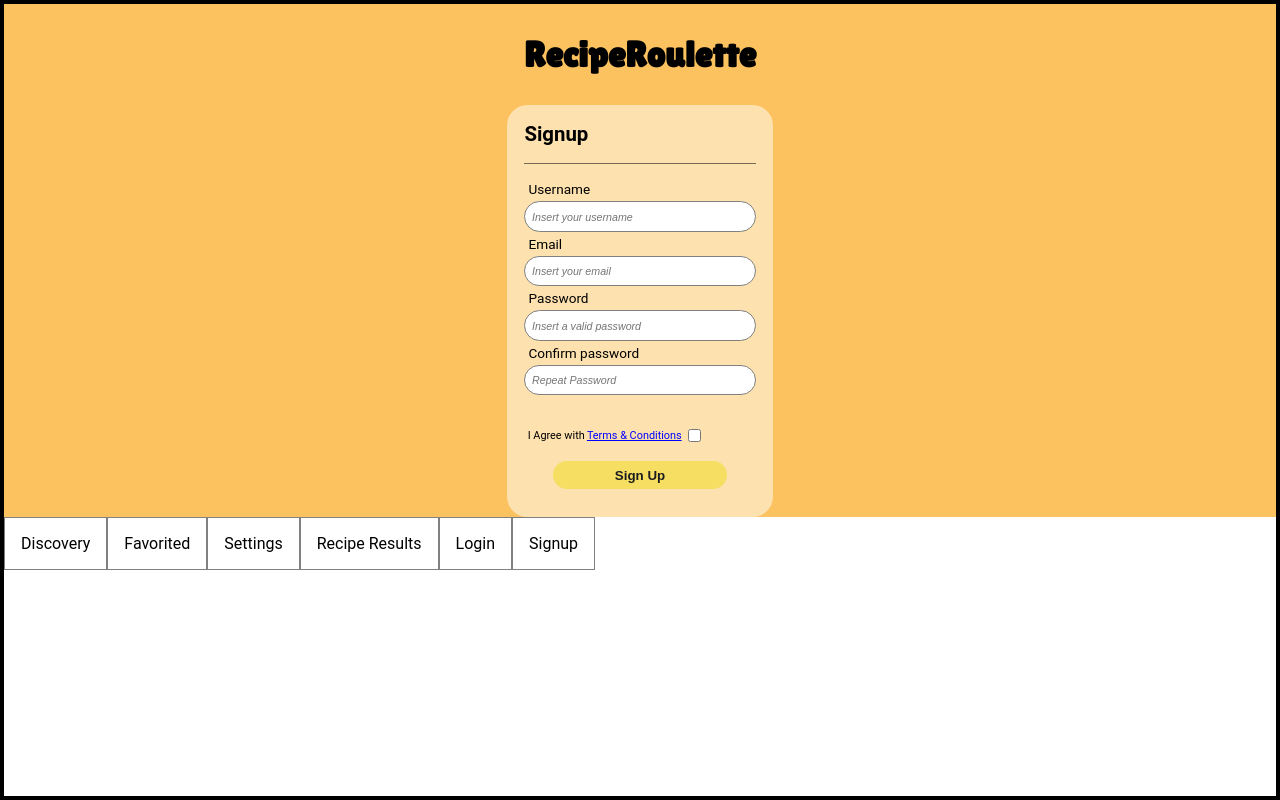
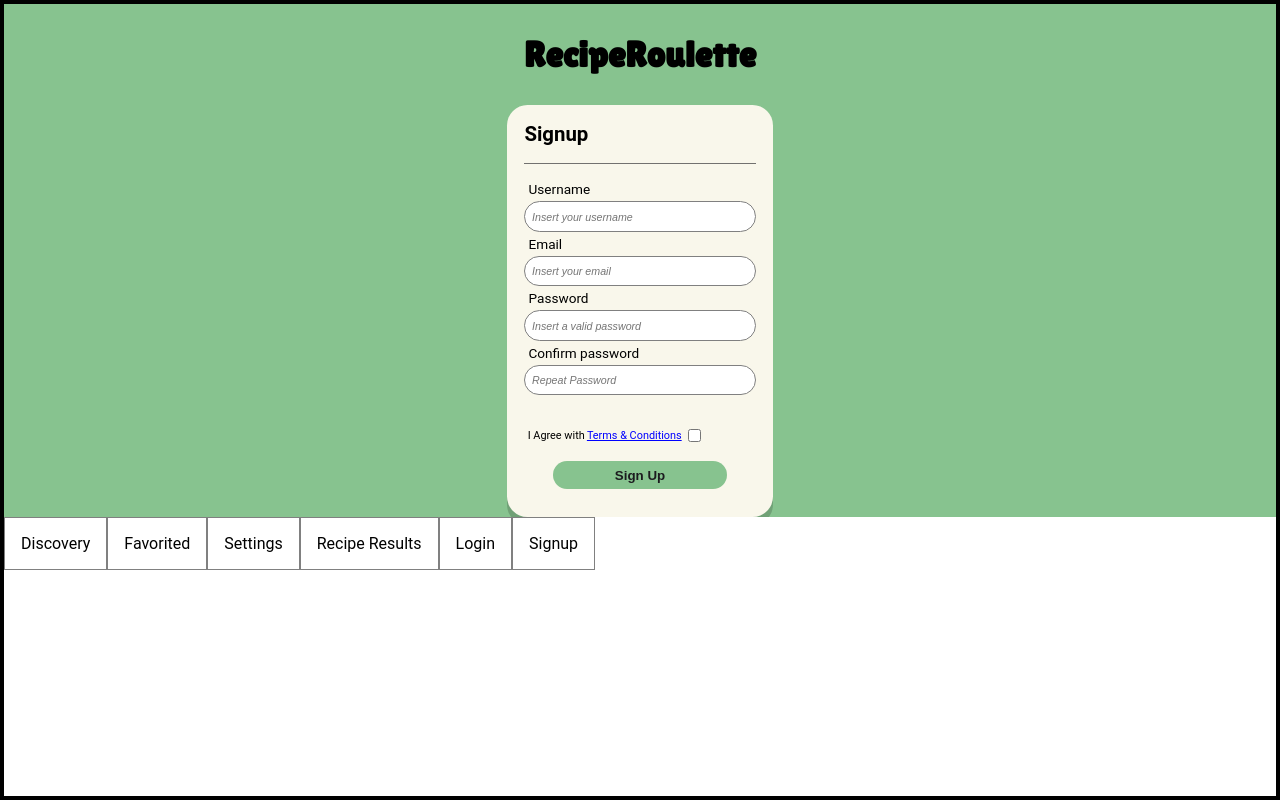
Before and after one commit to develhope/FS25-Team2-Project4, a React (Vite) app in the folder recipe-roulette.js/: page /signup in a window 1280 px wide. Built offline with nearby package versions, Linux system fonts and the light colour scheme; a web font is replaced by a local one; what react-social-login-buttons would draw is missing.

Commit message:
fix forms

```diff
--- a/recipe-roulette.js/package.json
+++ b/recipe-roulette.js/package.json
@@ -10,6 +10,11 @@
     "preview": "vite preview"
   },
   "dependencies": {
+    "@fortawesome/fontawesome-svg-core": "^6.5.2",
+    "@fortawesome/free-brands-svg-icons": "^6.5.2",
+    "@fortawesome/free-regular-svg-icons": "^6.5.2",
+    "@fortawesome/free-solid-svg-icons": "^6.5.2",
+    "@fortawesome/react-fontawesome": "^0.2.0",
     "bootstrap-icons": "^1.11.3",
     "react": "^18.2.0",
     "react-dom": "^18.2.0",
--- a/recipe-roulette.js/src/components/Social Login Buttons/GoogleLoginButton.jsx
+++ b/recipe-roulette.js/src/components/Social Login Buttons/GoogleLoginButton.jsx
@@ -1,11 +1,14 @@
 import { createButton } from "react-social-login-buttons";
 import "./styleBtns.scss"
-import 'bootstrap-icons/font/bootstrap-icons.css';
+import { FontAwesomeIcon } from '@fortawesome/react-fontawesome'
 
-
+const icon = <FontAwesomeIcon icon="fa-brands fa-google" />
 const config = {
-
+  icon: `${icon}`,
+  iconFormat: (google) => `fa fa-${google}`,
   className: "googlebtn",
+  iconSize: "8px",
+  style: { border: "none"}
 /*   style: { background: "#293e69" },
   activeStyle: { background: "#293e69" }, */
 };
--- a/recipe-roulette.js/src/components/Social Login Buttons/styleBtns.scss
+++ b/recipe-roulette.js/src/components/Social Login Buttons/styleBtns.scss
@@ -1,4 +1,3 @@
 .googlebtn {
-    background-color: transparent;
-    border: none;
+    color: black
 }
--- a/recipe-roulette.js/src/components/authentication/login/Login.jsx
+++ b/recipe-roulette.js/src/components/authentication/login/Login.jsx
@@ -6,16 +6,12 @@ import { MaterialSymbol } from "react-material-symbols";
 import { Logo } from "../../Logo/Logo";
 import { useForm } from "../../../hooks/Form/useForm";
 
-
-
 export function Login() {
-
-  const {data, handleInput, handleSubmit} = useForm()
+  const { data, handleInput, handleSubmit } = useForm();
 
   return (
     <section className={classes.pageBox}>
-
-      <Logo/>
+      <Logo />
 
       <div className={classes.container}>
         <header className={classes.title}>
@@ -49,7 +45,8 @@ export function Login() {
           <button
             disabled={!data.username || !data.password}
             className={classes.loginBtn}
-        ><MaterialSymbol icon="login" size={22} wght={28}/>
+          >
+            <MaterialSymbol icon="login" size={22} />
             Login
           </button>
 
@@ -74,13 +71,10 @@ export function Login() {
               console.log(err);
             }}
           >
-
-          <GoogleLoginButton/>
+            <GoogleLoginButton />
           </LoginSocialGoogle>
         </footer>
       </div>
-
     </section>
-
   );
 }
--- a/recipe-roulette.js/src/components/authentication/signup/Signup.module.scss
+++ b/recipe-roulette.js/src/components/authentication/signup/Signup.module.scss
@@ -4,7 +4,7 @@
   grid-template-rows: repeat(2, auto);
   place-items: center;
   margin: 0;
-  background-color: rgba(252, 194, 95, 1);
+  background-color: rgba(135, 195, 143, 1);
 }
 
 .container {
@@ -12,12 +12,13 @@
   grid-template-columns: 1fr;
   grid-template-rows: repeat(3, auto);
   place-items: center;
-  background-color: rgba(253, 225, 175, 1);
+  background-color: rgba(249, 247, 235, 1);
   box-sizing: border-box;
   border-radius: 1.5em;
   width: 19.5em;
   height: fit-content;
   font-size: 0.85em;
+  box-shadow: 0px 8px rgb(112, 161, 118);
 }
 
 .title {
@@ -77,7 +78,7 @@
     border-radius: 1.5em;
     height: fit-content;
     padding: 0.5em;
-    background-color: rgba(245, 222, 98, 1);
+    background-color: rgba(135, 195, 143, 1);
     color: rgba(28, 27, 31, 1);
     border: none;
     margin-top: 1em;
```
Also changed, not shown: recipe-roulette.js/src/components/authentication/signup/Signup.jsx (+7 -9 lines), 1 other file (tests, documents, lock files or other folders). Lines whose indentation alone changed are shown as unchanged.
